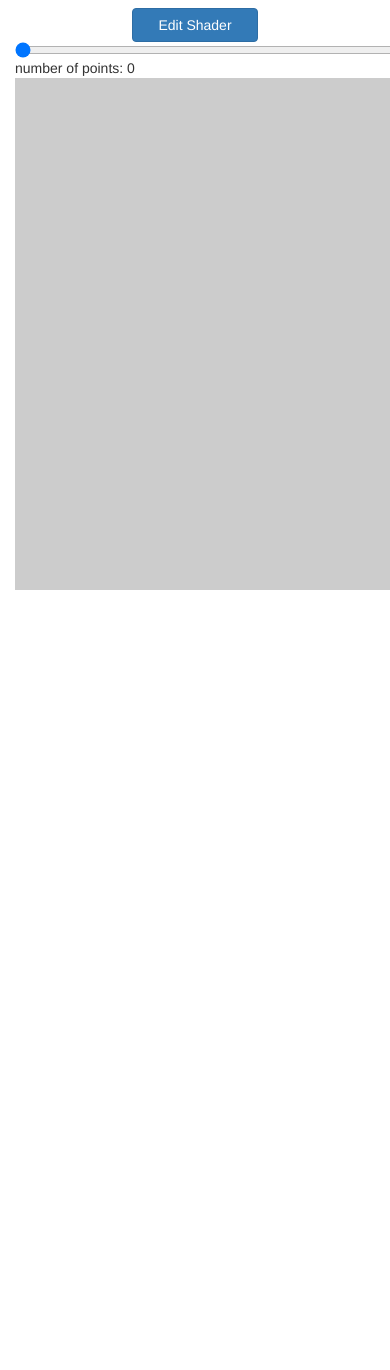
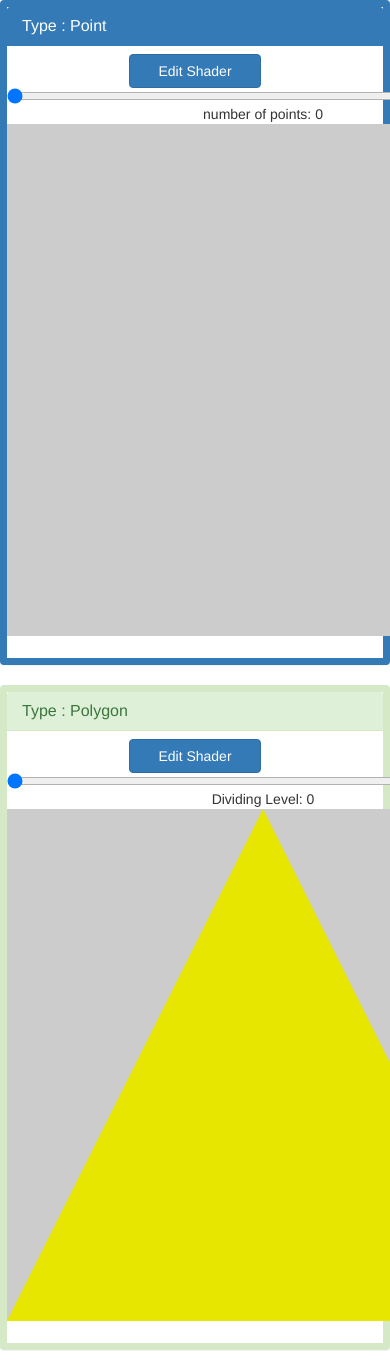
Before and after one commit to hly999666/WebGL_Demo, a plain HTML site: page docs/Webgl_ SierpinskiGasket.html in a window 390 px wide. Shown: the top 1370 px of the page. Before the commit the page ends 844 px from the top, so only its background shows below. Drawn offline with Linux system fonts and the light colour scheme.

Commit message:
WebGL_Demo_SierpinskiGasket
Finish SierpinskiGasket Type Polygon

```diff
--- a/docs/Webgl_ SierpinskiGasket.html
+++ b/docs/Webgl_ SierpinskiGasket.html
@@ -7,15 +7,18 @@
 <script type="text/javascript" src="./scripts/MathG.js"></script>
 <script type="text/javascript" src="./scripts/Webgl_ SierpinskiGasket.js"></script>
 <script type="text/javascript" src="./scripts/shadersInitiator.js"></script>
+
 <script type="text/javascript" src="./scripts/WebGL_FunctionPackage_SierpinskiGasket_Type_Point.js"></script>
+<script type="text/javascript" src="./scripts/WebGL_FunctionPackage_SierpinskiGasket_Type_Polygon.js"></script>
 <link rel="stylesheet" type="text/css"href="./styles/bootstrap_3.3.5.min.css">
 <link rel="stylesheet" type="text/css" href="./styles/myWebGL.css">
 </head>
 
 <body>
 
-<div class="container" id="WebGLModule_1">
- <div class="myBigBtnDiv"><button class="btn btn-primary btn-default pull-right btn-block btnToggleForm_viewport" >Edit Shader</button></div>
+<div class="container myContainer panel panel-primary borderWider" id="WebGLModule_1">
+        <div class="panel-heading"> <h3 class="panel-title">Type : Point</h3></div>
+        <div class="myBigBtnDiv"><button class="btn btn-primary btn-default pull-right btn-block btnToggleForm_viewport" >Edit Shader</button></div>
    <div class="shaderInput">
         <div class="shaderInput_Grid">
                 <div class="GridItem_1">
@@ -49,12 +52,55 @@
       <div class="canvasDiv">
         <form class="inputRange">
                 <input class="inputRangeElem" type="range"  value="0" min="0" max="10000" />
-                <div>number of points: <span class="numsOfPoints">0</span></div>
+                <div class="inputDisplay1Div">number of points: <span class="inputDisplay1">0</span></div>
                 </form>
             <canvas class="gl-canvas"  width="512" height="512" >
                 HTML5_canvas_NO_suppurted
         </canvas>
   </div>
 </div>
+
+<div class="container myContainer panel panel-success borderWider" id="WebGLModule_2">
+        <div class="panel-heading"> <h3 class="panel-title">Type : Polygon</h3></div>
+        <div class="myBigBtnDiv"><button class="btn btn-primary btn-default pull-right btn-block btnToggleForm_viewport" >Edit Shader</button></div>
+   <div class="shaderInput">
+        <div class="shaderInput_Grid">
+                <div class="GridItem_1">
+                <div>
+                 <h4>vertex shader</h4>
+                 <textarea class="vertexShader" height>
+                         attribute vec4 vertexPosition;
+                         void main()
+                         {
+                             gl_PointSize = 5.0;
+                             gl_Position = vertexPosition;
+                         }
+                        </textarea>
+             </div>
+             </div>
+             <div class="GridItem_2">
+                     <div>
+                      <h4>fragment shader</h4>
+                      <textarea class="fragmentShader">
+                             precision mediump float;
+                             void main()
+                             {
+                              gl_FragColor = vec4( 0.9,0.9, 0.0, 1.0 );
+                             }
+                     </textarea>
+                  </div>
+             </div>
+             </div>
+    <div class="myBigBtnDiv"><button class="btn btn-success btn-block btnUpdateShader_viewport">Update Shader</button></div>
+   </div>
+      <div class="canvasDiv">
+        <form class="inputRange">
+                <input class="inputRangeElem" type="range"  value="0" min="0" max="9" />
+                <div class="inputDisplay1Div">Dividing Level: <span class="inputDisplay1">0</span></div>
+                </form>
+            <canvas class="gl-canvas"  width="512" height="512" >
+                HTML5_canvas_NO_suppurted
+        </canvas>
+  </div>
 </body>
 </html>
--- a/docs/scripts/WebGL_FunctionPackage_SierpinskiGasket_Type_Point.js
+++ b/docs/scripts/WebGL_FunctionPackage_SierpinskiGasket_Type_Point.js
@@ -1,3 +1,4 @@
+function FunctionPackage_SierpinskiGasket_TypePoint_Constructor(){
     var FunctionPackage_SierpinskiGasket_Type_Point=
     {
         configureWebGL: function(envir){
@@ -27,17 +28,16 @@ var FunctionPackage_SierpinskiGasket_Type_Point=
         },
         getInput:function(envir){
             var sliderBar=document.querySelector(envir.cantainerID+" .inputRangeElem");
-        var np=Number(sliderBar.value);
-        var numsOfPoints=document.querySelector(envir.cantainerID+" .numsOfPoints");
-        numsOfPoints.innerText=" "+np;
-        if(np<=0){
+            envir.inputVar.sliderBarInput=Number(sliderBar.value);
+            var inputDisplay1=document.querySelector(envir.cantainerID+" .inputDisplay1");
+            inputDisplay1.innerText=" "+envir.inputVar.sliderBarInput;
+            if(envir.inputVar.sliderBarInput<=0){
                 envir.gl.clear(envir.gl.COLOR_BUFFER_BIT );
                 return;
             };
-        envir.inputVar.numsOfPoinnts=np;
         },
         produceGeometryData:function(envir){
-        var numPoints = envir.inputVar.numsOfPoinnts;
+            var numPoints = envir.inputVar.sliderBarInput;
             var vertices = [
             vec3(-1.0, -1.0,0.0),
             vec3(0.0, 1.0,0.0),
@@ -76,26 +76,9 @@ var FunctionPackage_SierpinskiGasket_Type_Point=
         },
         mainRender:function(envir){
             envir.gl.clear(  envir.gl.COLOR_BUFFER_BIT );
-        envir.gl.drawArrays(envir.gl.POINTS, 0, envir.inputVar.numsOfPoinnts);
+            envir.gl.drawArrays(envir.gl.POINTS, 0, envir.inputVar.sliderBarInput);
         }
     }
 
-
-function producePointsV2(n){
-    numPoints = n;
-   var vertices = [
-   vec3(-1.0, -1.0, 0.0),
-   vec3(0.0, 1.0, 0.0),
-   vec3(1.0, -1.0, 0.0)
-   ];
-   var u = mix(vertices[0], vertices[1], 0.5);
-   var v = mix(vertices[0], vertices[2], 0.5);
-   var p = mix(u, v, 0.5);
-   var points = [ p ];
-   for (var i = 0; points.length < numPoints; ++i) {
-   var j = Math.floor(Math.random() * 3);
-   p = mix(points[i], vertices[j], 0.5);
-   points.push(p);
+    return FunctionPackage_SierpinskiGasket_Type_Point;
 }
-   return points;
-}
--- /dev/null
+++ b/docs/scripts/WebGL_FunctionPackage_SierpinskiGasket_Type_Polygon.js
@@ -0,0 +1,39 @@
+function FunctionPackage_SierpinskiGasket_TypePolygon_Constructor(){
+
+var FunctionPackage=FunctionPackage_SierpinskiGasket_TypePoint_Constructor();
+function produceTriangles(a,b,c,level,Points){
+    if(level==0){
+        Points.push(a);
+        Points.push(b);
+        Points.push(c);
+        return;
+    }
+    var ab = mix(a, b, 0.5);
+    var bc = mix(b, c, 0.5);
+    var ca = mix(c, a, 0.5);
+    produceTriangles(a,ab,ca,level-1,Points);
+    produceTriangles(b,ab,bc,level-1,Points);
+    produceTriangles(c,bc,ca,level-1,Points);
+}
+FunctionPackage.produceGeometryData=function(envir){
+    //console.log("on Type_Polygon");
+    var verticesBasic = [
+        vec3(-1.0, -1.0,0.0),
+        vec3(0.0, 1.0,0.0),
+        vec3(1.0, -1.0,0.0)
+        ];
+    envir.dataSet.Points=[];
+    var level = envir.inputVar.sliderBarInput;
+    produceTriangles(verticesBasic[0],verticesBasic[1],verticesBasic[2],level,envir.dataSet.Points);
+}
+
+FunctionPackage.mainRender=function(envir){
+    envir.gl.clear(  envir.gl.COLOR_BUFFER_BIT );
+
+    //envir.gl.drawArrays(envir.gl.POINTS, 0, envir.dataSet.Points.length/2);
+    envir.gl.drawArrays(envir.gl.TRIANGLES, 0, envir.dataSet.Points.length);
+}
+return FunctionPackage;
+
+
+}
--- a/docs/scripts/Webgl_ SierpinskiGasket.js
+++ b/docs/scripts/Webgl_ SierpinskiGasket.js
@@ -1,5 +1,6 @@
 "use strict";
 var WebGLModuleController={};
+function WebGLModuleFunctionPackageConstructor() {
     var WebGLModuleFunctionPackageProto={
         configureWebGL:"",
         setupUI:"",
@@ -10,6 +11,9 @@ var WebGLModuleFunctionPackageProto={
         mainCallBackDraw:"",
         mainRender:""
     }
+    return WebGLModuleFunctionPackageProto;
+}
+function WebGLModuleControllerConstructor(_cantainerID,FunctionPackage) {
     var WebGLModuleControllerProto={
         envir:{
          cantainerID:"",
@@ -24,24 +28,26 @@ var WebGLModuleControllerProto={
         FunctionPackage:{
          configureWebGL:"",
          setupUI:"",
-    mainDraw:"",
+         mainCallBackDraw:"",
          getInput:"",
          produceGeometryData:"",
          sendDataToGPU:"",
          associateDataInShaders:"",
          mainRender:""
         },
-    setup: function(_cantainerID,FunctionPackage){
-    this.FunctionPackage=FunctionPackage;
-    this.envir.cantainerID="#"+_cantainerID;
-    this.envir.cnv = document.querySelector( this.envir.cantainerID+ " .gl-canvas" );
-    this.envir.gl = this.envir.cnv.getContext( "webgl" );
-    this.FunctionPackage.configureWebGL(this.envir);
-    this.FunctionPackage.setupUI(this.envir);
-    },
         changeFunctionPackage:function(FunctionPackage){
             this.FunctionPackage=FunctionPackage;
         }
+    }
+    var thisMod=WebGLModuleControllerProto;
+    //settup
+    thisMod.FunctionPackage=FunctionPackage;
+    thisMod.envir.cantainerID="#"+_cantainerID;
+    thisMod.envir.cnv = document.querySelector( thisMod.envir.cantainerID+ " .gl-canvas" );
+    thisMod.envir.gl = thisMod.envir.cnv.getContext( "webgl" );
+    thisMod.FunctionPackage.configureWebGL(thisMod.envir);
+    thisMod.FunctionPackage.setupUI(thisMod.envir);
+    return thisMod;
 }
 
 
@@ -50,9 +56,10 @@ window.onload=function init(){
 
     //document.getElementById("BTN").addEventListener("click",drawSG);
     //var ctx2D=cnv.getContext("2d");
-    WebGLModuleController["WebGLModule_1"]=Object.create(WebGLModuleControllerProto);
-    WebGLModuleController["WebGLModule_1"].setup("WebGLModule_1",FunctionPackage_SierpinskiGasket_Type_Point);
+    WebGLModuleController["WebGLModule_1"]=WebGLModuleControllerConstructor("WebGLModule_1",FunctionPackage_SierpinskiGasket_TypePoint_Constructor());
     //settingCanvas();
+    WebGLModuleController["WebGLModule_2"]=WebGLModuleControllerConstructor("WebGLModule_2",FunctionPackage_SierpinskiGasket_TypePolygon_Constructor());
+    WebGLModuleController["WebGLModule_2"].FunctionPackage.mainCallBackDraw();
 
 }
 
--- a/docs/styles/myWebGL.css
+++ b/docs/styles/myWebGL.css
@@ -31,3 +31,12 @@ textarea{
 h4{
     text-align: center;
 }
+.borderWider{
+    border-width: 0.5em;
+}
+.myContainer{
+    padding: 0px;
+}
+.inputDisplay1Div{
+    text-align:center;
+}
```
Lines whose indentation alone changed are shown as unchanged.
